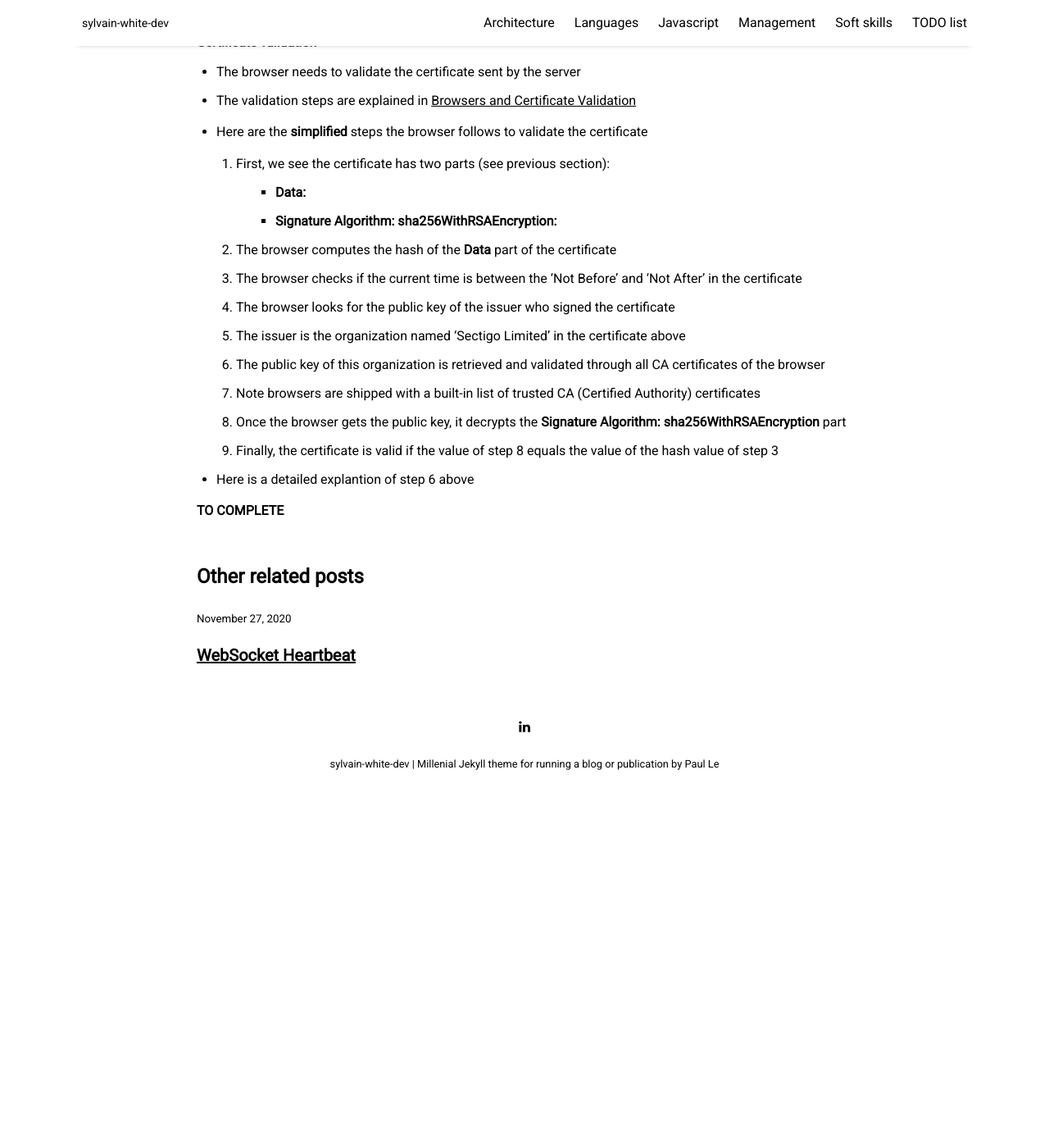
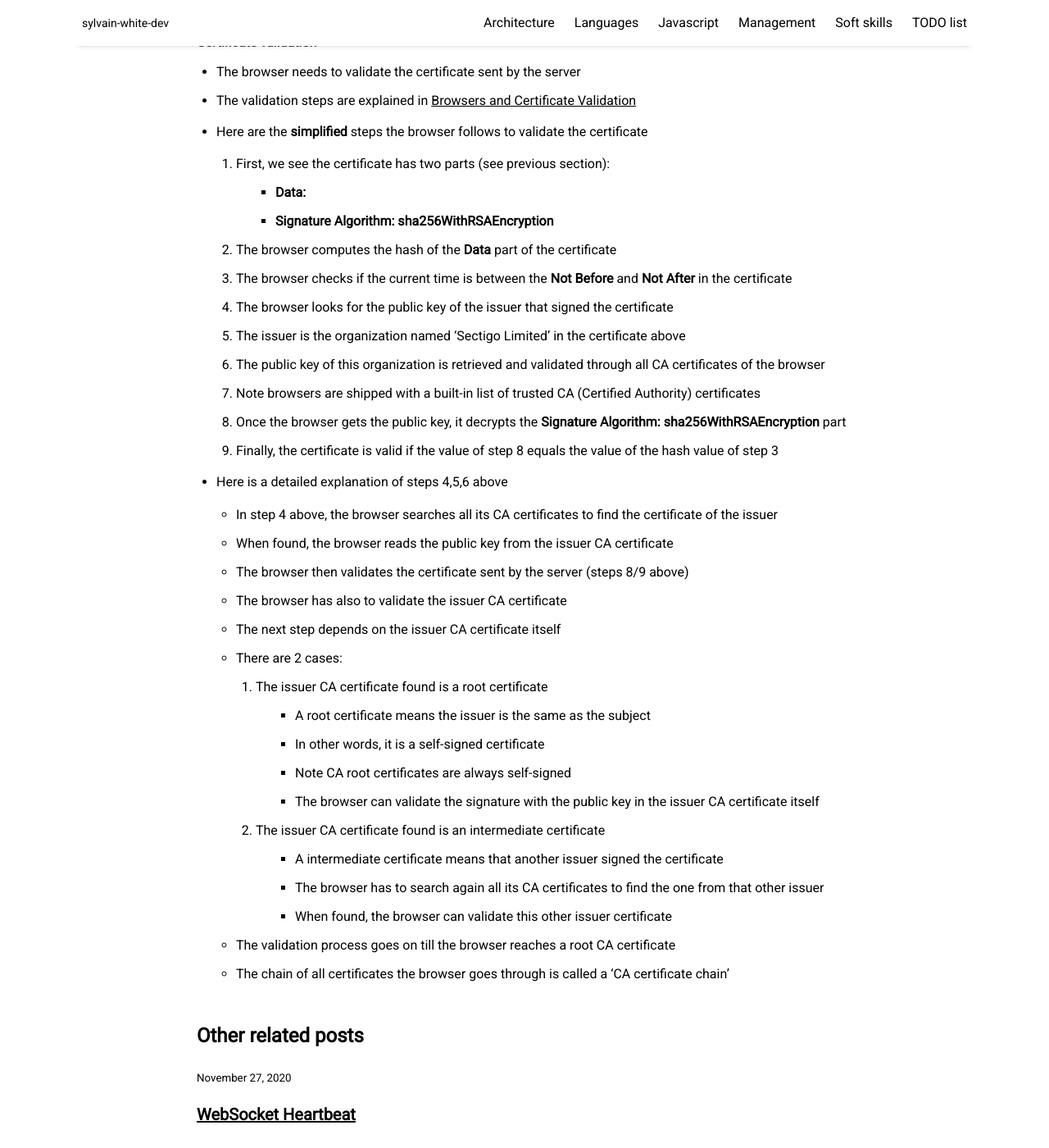
Before and after one commit to sylvainwhite/sylvain-white-dev, a Jekyll site: the page built from _posts/2020-12-09-tlsSsl.md, in a window 1280 px wide and 1400 px high, scrolled down 4252 px. Shown: the whole window at 82% size. Built offline with Jekyll 4.4.1, drawn with Linux system fonts in a browser that asks for light colours; nearby versions of some CDN libraries; before the commit the page ends 5222 px from its top, so only the background shows below that.

Commit message:
Complete certificate validation

```diff
--- a/_posts/2020-12-09-tlsSsl.md
+++ b/_posts/2020-12-09-tlsSsl.md
@@ -211,16 +211,32 @@ Certificate:
 
     1. First, we see the certificate has two parts (see previous section):
         * **Data:**
-        * **Signature Algorithm: sha256WithRSAEncryption:**
+        * **Signature Algorithm: sha256WithRSAEncryption**
     2. The browser computes the hash of the **Data** part of the certificate
-    3. The browser checks if the current time is between the 'Not Before' and 'Not After' in the certificate
-    4. The browser looks for the public key of the issuer who signed the certificate
+    3. The browser checks if the current time is between the **Not Before** and **Not After** in the certificate
+    4. The browser looks for the public key of the issuer that signed the certificate
     5. The issuer is the organization named 'Sectigo Limited' in the certificate above
     6. The public key of this organization is retrieved and validated through all CA certificates of the browser
     7. Note browsers are shipped with a built-in list of trusted CA (Certified Authority) certificates
     8. Once the browser gets the public key, it decrypts the **Signature Algorithm: sha256WithRSAEncryption** part
     9. Finally, the certificate is valid if the value of step 8 equals the value of the hash value of step 3
 
-* Here is a detailed explantion of step 6 above
+* Here is a detailed explanation of steps 4,5,6 above
 
-**TO COMPLETE**
+    * In step 4 above, the browser searches all its CA certificates to find the certificate of the issuer
+    * When found, the browser reads the public key from the issuer CA certificate
+    * The browser then validates the certificate sent by the server (steps 8/9 above)
+    * The browser has also to validate the issuer CA certificate
+    * The next step depends on the issuer CA certificate itself
+    * There are 2 cases:
+        1. The issuer CA certificate found is a root certificate
+            * A root certificate means the issuer is the same as the subject
+            * In other words, it is a self-signed certificate
+            * Note CA root certificates are always self-signed
+            * The browser can validate the signature with the public key in the issuer CA certificate itself
+        2. The issuer CA certificate found is an intermediate certificate
+            * A intermediate certificate means that another issuer signed the certificate
+            * The browser has to search again all its CA certificates to find the one from that other issuer
+            * When found, the browser can validate this other issuer certificate
+    * The validation process goes on till the browser reaches a root CA certificate
+    * The chain of all certificates the browser goes through is called a 'CA certificate chain'
```
